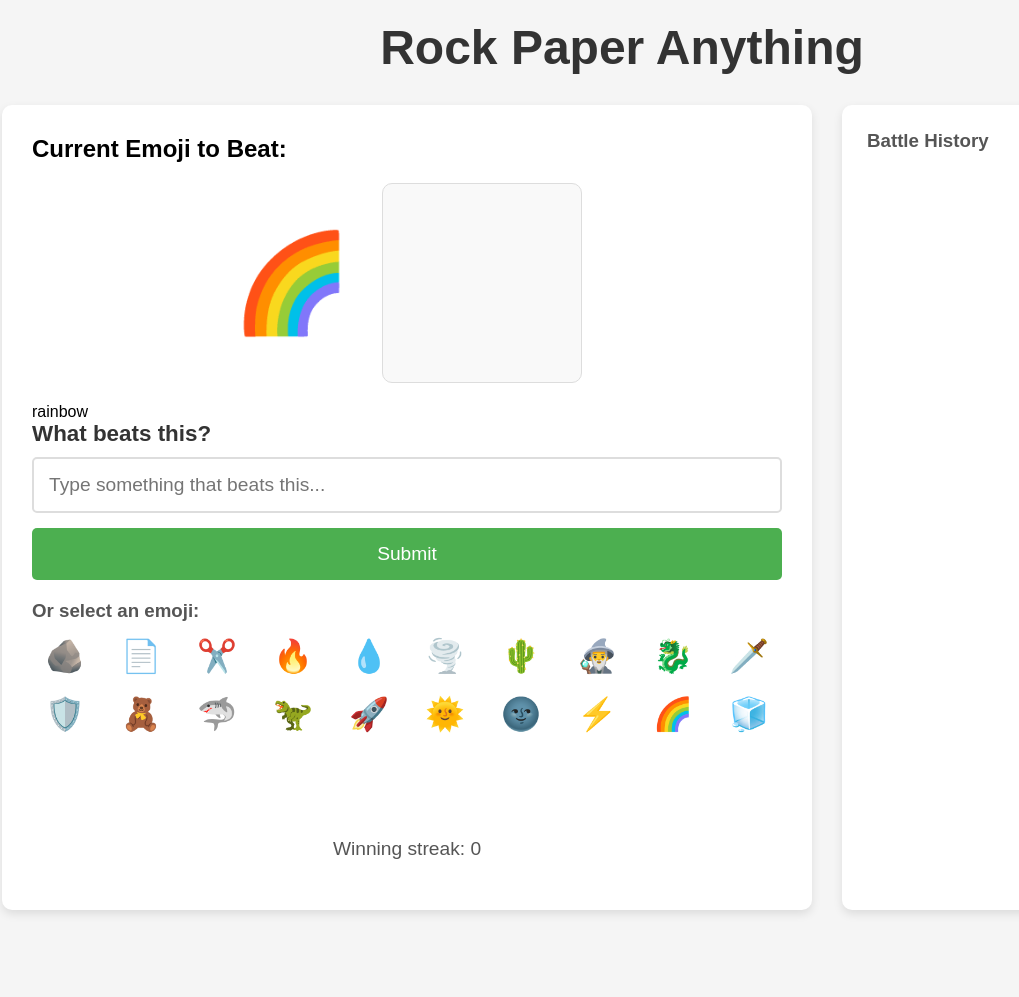
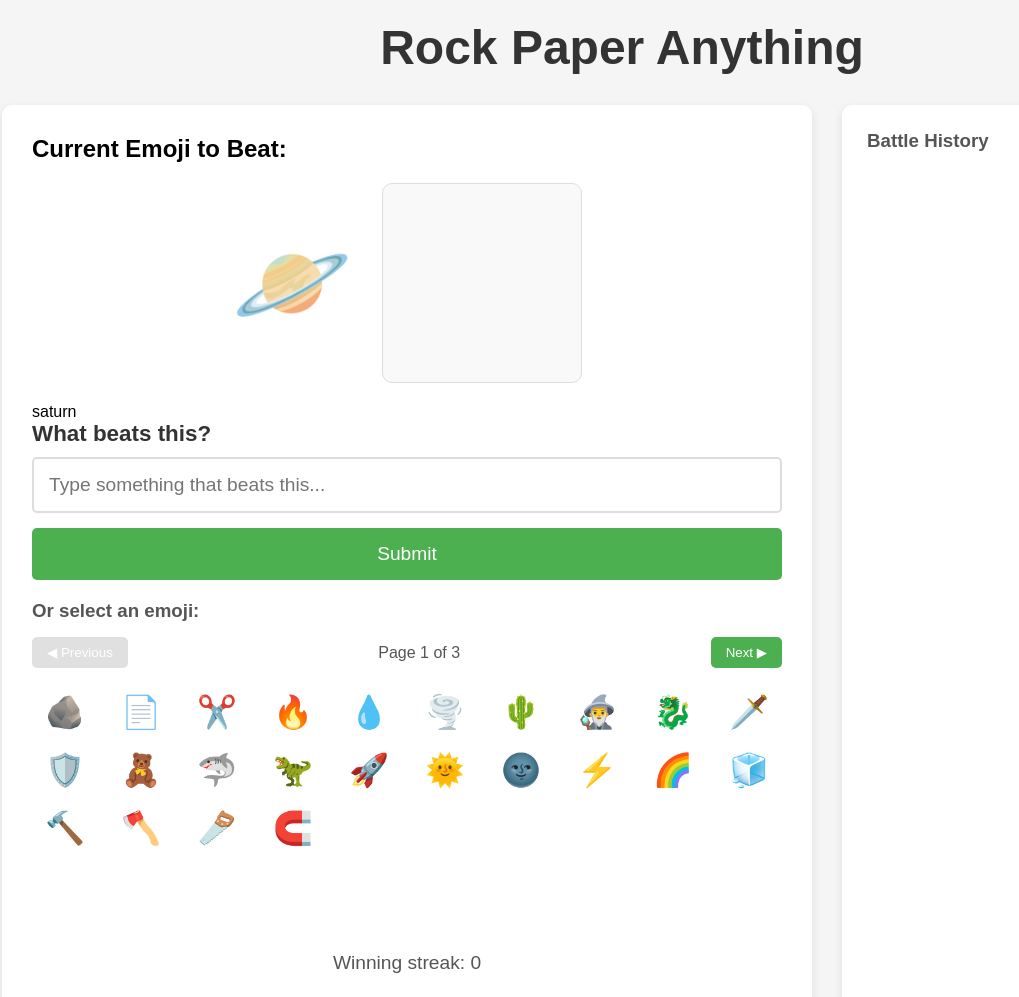
Before and after one commit to websimapi/websim-rock-paper-anything-basic-template, a plain HTML site: page index.html in a window 1280 px wide. Shown: the top 997 px of the page, without its empty margins (18-1037 px from the left). Before the commit the page ends 930 px from the top, so only its background shows below. Drawn offline with Linux system fonts and the light colour scheme.

Commit message:
v5: Set this up with more emojis in the list and a way to pan through pages and pages of emojis to select from

```diff
--- a/index.html
+++ b/index.html
@@ -32,6 +32,11 @@
 
                 <div class="emoji-selector">
                     <h3>Or select an emoji:</h3>
+                    <div class="pagination-controls">
+                        <button id="prev-page" class="page-btn">◀ Previous</button>
+                        <span id="page-indicator">Page 1 of 1</span>
+                        <button id="next-page" class="page-btn">Next ▶</button>
+                    </div>
                     <div id="emoji-grid"></div>
                 </div>
 
--- a/script.js
+++ b/script.js
@@ -20,13 +20,58 @@ document.addEventListener('DOMContentLoaded', () => {
         { emoji: '🌚', name: 'moon', imageUrl: '' },
         { emoji: '⚡', name: 'lightning', imageUrl: '' },
         { emoji: '🌈', name: 'rainbow', imageUrl: '' },
-        { emoji: '🧊', name: 'ice', imageUrl: '' }
+        { emoji: '🧊', name: 'ice', imageUrl: '' },
+        // Additional emojis
+        { emoji: '🔨', name: 'hammer', imageUrl: '' },
+        { emoji: '🪓', name: 'axe', imageUrl: '' },
+        { emoji: '🪚', name: 'saw', imageUrl: '' },
+        { emoji: '🧲', name: 'magnet', imageUrl: '' },
+        { emoji: '💣', name: 'bomb', imageUrl: '' },
+        { emoji: '🧪', name: 'potion', imageUrl: '' },
+        { emoji: '🧬', name: 'dna', imageUrl: '' },
+        { emoji: '🦠', name: 'microbe', imageUrl: '' },
+        { emoji: '🔬', name: 'microscope', imageUrl: '' },
+        { emoji: '🧫', name: 'petri dish', imageUrl: '' },
+        { emoji: '🧠', name: 'brain', imageUrl: '' },
+        { emoji: '👻', name: 'ghost', imageUrl: '' },
+        { emoji: '🤖', name: 'robot', imageUrl: '' },
+        { emoji: '👽', name: 'alien', imageUrl: '' },
+        { emoji: '🦹', name: 'supervillain', imageUrl: '' },
+        { emoji: '🧚', name: 'fairy', imageUrl: '' },
+        { emoji: '🧜', name: 'mermaid', imageUrl: '' },
+        { emoji: '🧛', name: 'vampire', imageUrl: '' },
+        { emoji: '🧟', name: 'zombie', imageUrl: '' },
+        { emoji: '🦸', name: 'superhero', imageUrl: '' },
+        { emoji: '🦇', name: 'bat', imageUrl: '' },
+        { emoji: '🐺', name: 'wolf', imageUrl: '' },
+        { emoji: '🦁', name: 'lion', imageUrl: '' },
+        { emoji: '🐘', name: 'elephant', imageUrl: '' },
+        { emoji: '🐅', name: 'tiger', imageUrl: '' },
+        { emoji: '🦏', name: 'rhino', imageUrl: '' },
+        { emoji: '🐊', name: 'crocodile', imageUrl: '' },
+        { emoji: '🦅', name: 'eagle', imageUrl: '' },
+        { emoji: '🦂', name: 'scorpion', imageUrl: '' },
+        { emoji: '🕷️', name: 'spider', imageUrl: '' },
+        { emoji: '🦗', name: 'cricket', imageUrl: '' },
+        { emoji: '🌋', name: 'volcano', imageUrl: '' },
+        { emoji: '🏔️', name: 'mountain', imageUrl: '' },
+        { emoji: '🌊', name: 'wave', imageUrl: '' },
+        { emoji: '🏜️', name: 'desert', imageUrl: '' },
+        { emoji: '🌍', name: 'earth', imageUrl: '' },
+        { emoji: '☄️', name: 'comet', imageUrl: '' },
+        { emoji: '🪐', name: 'saturn', imageUrl: '' },
+        { emoji: '🌌', name: 'milky way', imageUrl: '' },
+        { emoji: '🛸', name: 'ufo', imageUrl: '' },
+        { emoji: '⚔️', name: 'swords', imageUrl: '' }
     ];
 
     // Game state
     let currentEmoji = emojis[Math.floor(Math.random() * emojis.length)]; // Randomly select initial emoji
     let winningStreak = 0;
     let conversationHistory = [];
+    let currentEmojiPage = 0;
+    const emojisPerPage = 24; // Number of emojis to show per page
+    let totalEmojiPages = Math.ceil(emojis.length / emojisPerPage);
 
     // DOM elements
     const currentEmojiDisplay = document.getElementById('current-emoji-display');
@@ -39,11 +84,58 @@ document.addEventListener('DOMContentLoaded', () => {
     const streakCount = document.getElementById('streak-count');
     const emojiGrid = document.getElementById('emoji-grid');
     const historyList = document.getElementById('history-list');
+    const prevPageBtn = document.getElementById('prev-page');
+    const nextPageBtn = document.getElementById('next-page');
+    const pageIndicator = document.getElementById('page-indicator');
 
     // Set initial emoji
     currentEmojiDisplay.textContent = currentEmoji.emoji;
     currentEmojiName.textContent = currentEmoji.name;
     generateImageForEmoji(currentEmoji);
+
+    // Display emojis for the current page
+    function displayEmojiPage(page) {
+        emojiGrid.innerHTML = '';
+        const startIndex = page * emojisPerPage;
+        const endIndex = Math.min(startIndex + emojisPerPage, emojis.length);
+
+        for (let i = startIndex; i < endIndex; i++) {
+            const emojiObj = emojis[i];
+            const emojiItem = document.createElement('div');
+            emojiItem.className = 'emoji-item';
+            emojiItem.textContent = emojiObj.emoji;
+            emojiItem.title = emojiObj.name;
+            emojiItem.addEventListener('click', () => {
+                userInput.value = emojiObj.name;
+            });
+            emojiGrid.appendChild(emojiItem);
+        }
+
+        // Update page indicator
+        pageIndicator.textContent = `Page ${page + 1} of ${totalEmojiPages}`;
+
+        // Update button states
+        prevPageBtn.disabled = page === 0;
+        nextPageBtn.disabled = page === totalEmojiPages - 1;
+    }
+
+    // Page navigation event listeners
+    prevPageBtn.addEventListener('click', () => {
+        if (currentEmojiPage > 0) {
+            currentEmojiPage--;
+            displayEmojiPage(currentEmojiPage);
+        }
+    });
+
+    nextPageBtn.addEventListener('click', () => {
+        if (currentEmojiPage < totalEmojiPages - 1) {
+            currentEmojiPage++;
+            displayEmojiPage(currentEmojiPage);
+        }
+    });
+
+    // Initial display of the first page of emojis
+    displayEmojiPage(currentEmojiPage);
 
     // Generate and set image for initial emoji
     async function generateImageForEmoji(emojiObj) {
@@ -68,16 +160,7 @@ document.addEventListener('DOMContentLoaded', () => {
     }
 
     // Populate emoji grid
-    emojis.forEach(emojiObj => {
-        const emojiItem = document.createElement('div');
-        emojiItem.className = 'emoji-item';
-        emojiItem.textContent = emojiObj.emoji;
-        emojiItem.title = emojiObj.name;
-        emojiItem.addEventListener('click', () => {
-            userInput.value = emojiObj.name;
-        });
-        emojiGrid.appendChild(emojiItem);
-    });
+    // displayEmojiPage is now used instead
 
     // Handle user submission
     submitBtn.addEventListener('click', handleSubmission);
@@ -121,15 +204,9 @@ document.addEventListener('DOMContentLoaded', () => {
                     };
                     emojis.push(nextEmoji);
 
-                    // Add to emoji grid
-                    const emojiItem = document.createElement('div');
-                    emojiItem.className = 'emoji-item';
-                    emojiItem.textContent = nextEmoji.emoji;
-                    emojiItem.title = nextEmoji.name;
-                    emojiItem.addEventListener('click', () => {
-                        userInput.value = nextEmoji.name;
-                    });
-                    emojiGrid.appendChild(emojiItem);
+                    // Add to emoji grid (now needs to update pagination)
+                    totalEmojiPages = Math.ceil(emojis.length / emojisPerPage);
+                    displayEmojiPage(currentEmojiPage);
                 } else {
                     nextEmoji = {
                         emoji: '❓',
--- a/styles.css
+++ b/styles.css
@@ -135,11 +135,46 @@ h1 {
     color: #555;
 }
 
+.pagination-controls {
+    display: flex;
+    justify-content: space-between;
+    align-items: center;
+    margin-bottom: 15px;
+    padding: 5px 0;
+}
+
+.page-btn {
+    background-color: #4CAF50;
+    color: white;
+    border: none;
+    border-radius: 5px;
+    padding: 8px 15px;
+    cursor: pointer;
+    transition: background-color 0.2s;
+}
+
+.page-btn:hover:not(:disabled) {
+    background-color: #3e8e41;
+}
+
+.page-btn:disabled {
+    background-color: #cccccc;
+    cursor: not-allowed;
+    opacity: 0.6;
+}
+
+#page-indicator {
+    font-size: 1rem;
+    color: #555;
+}
+
 #emoji-grid {
     display: grid;
     grid-template-columns: repeat(auto-fill, minmax(60px, 1fr));
     gap: 10px;
     margin-bottom: 20px;
+    max-height: 300px;
+    overflow-y: auto;
 }
 
 .emoji-item {
```
